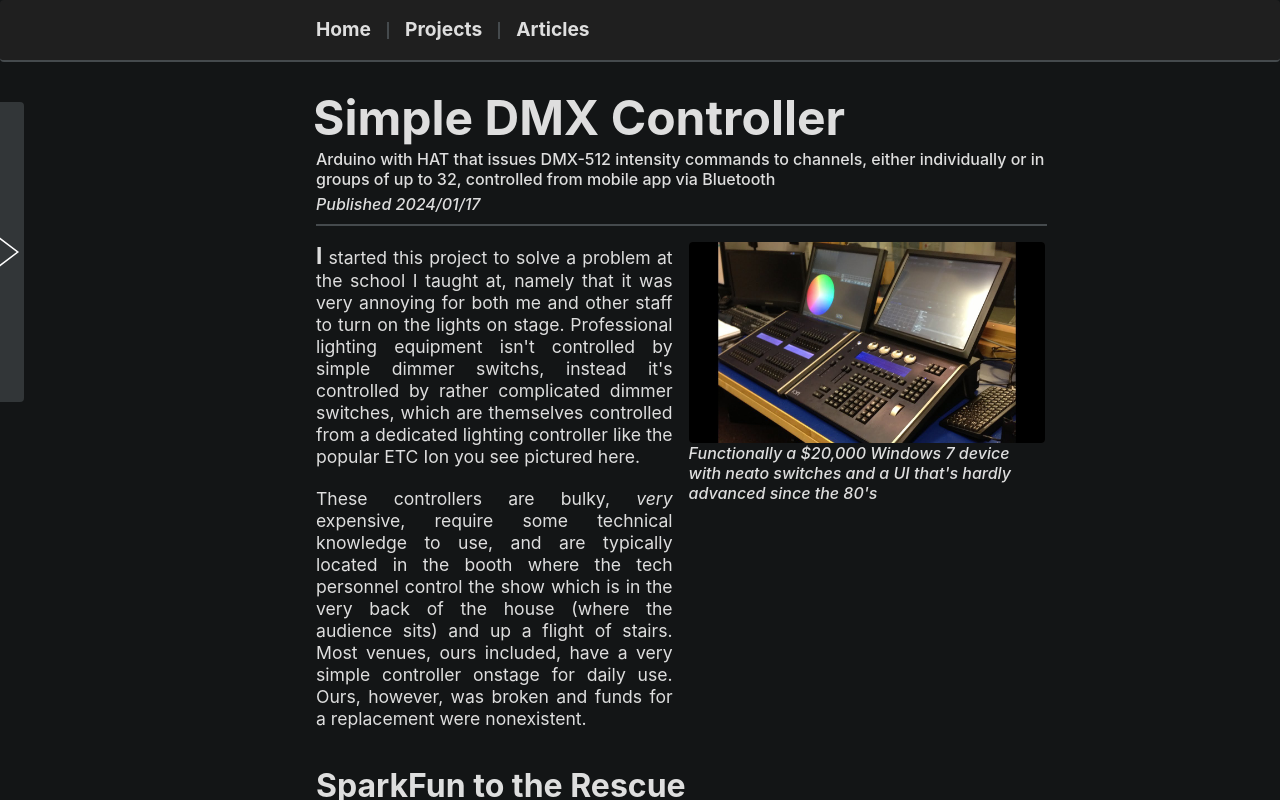
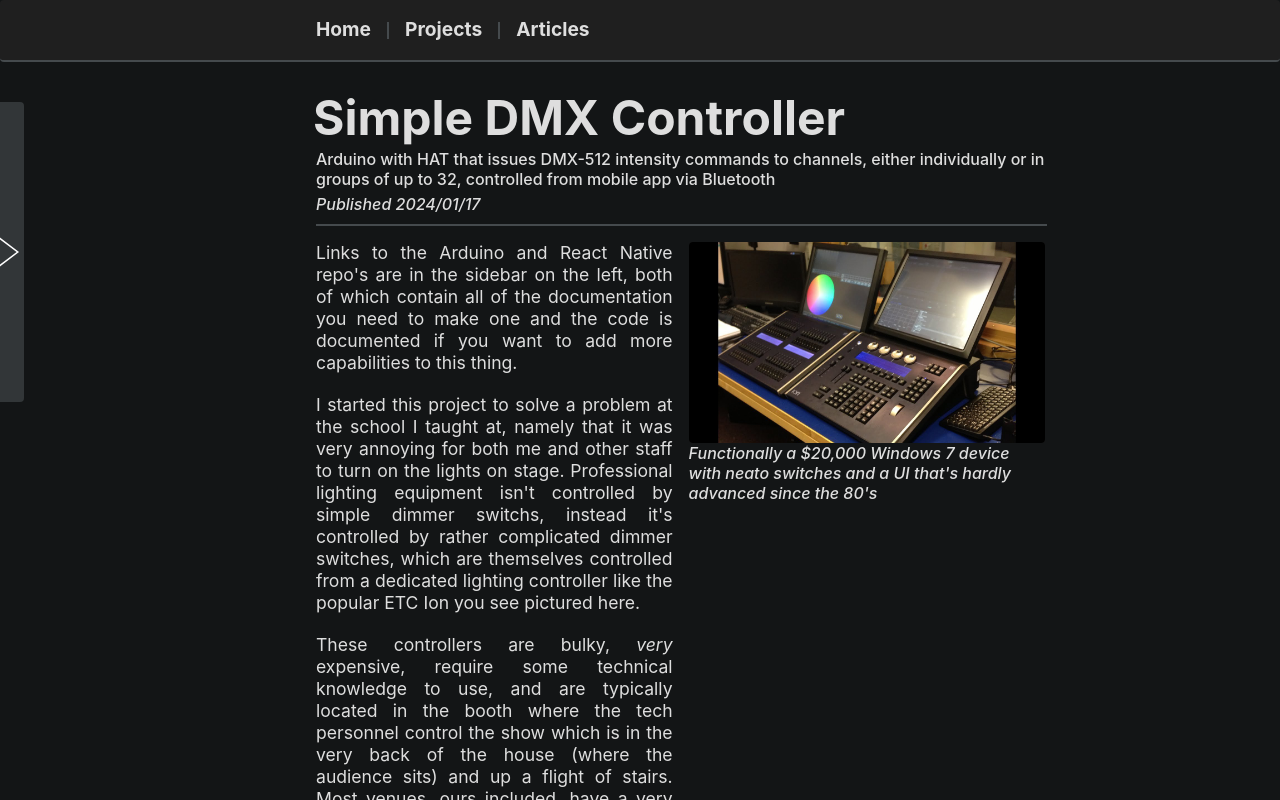
Before and after one commit to FunctionalGeneralist/functional-generalist-site, a React (Create React App) app: page /projects/simple-dmx-controller in a window 1280 px wide. Built offline with nearby package versions, Linux system fonts and the light colour scheme.

Commit message:
Changes to SimpleDmxController article

```diff
--- a/src/content/ProjectSimpleDmxController.tsx
+++ b/src/content/ProjectSimpleDmxController.tsx
@@ -34,7 +34,8 @@ export default function ProjectSimpleDmxController() {
       <TextBlockWithInlineElement
         colSizes={[1, 1]}
         textBlocks={[
-          <p><span style={textBlockStarter}>I</span> started this project to solve a problem at the school I taught at, namely that it was very annoying for both me and other staff to turn on the lights on stage. Professional lighting equipment isn't controlled by simple dimmer switchs, instead it's controlled by rather complicated dimmer switches, which are themselves controlled from a dedicated lighting controller like the popular ETC Ion you see pictured here.</p>,
+          <p>Links to the Arduino and React Native repo's are in the sidebar on the left, both of which contain all of the documentation you need to make one and the code is documented if you want to add more capabilities to this thing.</p>,
+          <p>I started this project to solve a problem at the school I taught at, namely that it was very annoying for both me and other staff to turn on the lights on stage. Professional lighting equipment isn't controlled by simple dimmer switchs, instead it's controlled by rather complicated dimmer switches, which are themselves controlled from a dedicated lighting controller like the popular ETC Ion you see pictured here.</p>,
           <p>These controllers are bulky, <i>very</i> expensive, require some technical knowledge to use, and are typically located in the booth where the tech personnel control the show which is in the very back of the house (where the audience sits) and up a flight of stairs. Most venues, ours included, have a very simple controller onstage for daily use. Ours, however, was broken and funds for a replacement were nonexistent.</p>
         ]}
         inlineElement={
```
